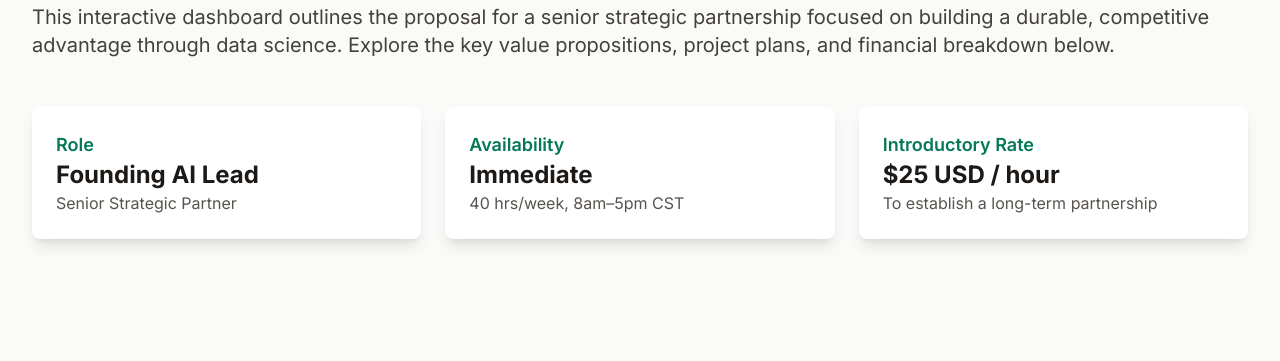
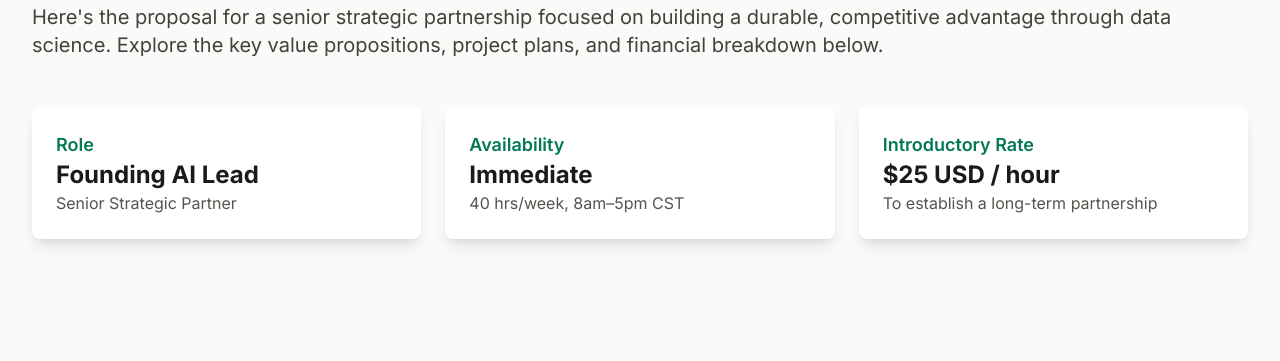
Before and after one commit to NeuralNerd-hsnpr/Founding-AI, a plain HTML site: page index.html in a window 1280 px wide. Shown: the part 277-638 px from the top of the page. Drawn offline with nearby package versions, Linux system fonts and the light colour scheme.

Commit message:
Update index.html

```diff
--- a/index.html
+++ b/index.html
@@ -85,7 +85,7 @@
         <!-- Section: Overview -->
         <section id="overview" class="py-16">
             <h1 class="text-4xl font-bold tracking-tight text-stone-900 sm:text-5xl">Comprehensive Proposal: Founding AI & Data Science Leader</h1>
-            <p class="mt-6 text-xl text-stone-700">This interactive dashboard outlines the proposal for a senior strategic partnership focused on building a durable, competitive advantage through data science. Explore the key value propositions, project plans, and financial breakdown below.</p>
+            <p class="mt-6 text-xl text-stone-700">Here's the proposal for a senior strategic partnership focused on building a durable, competitive advantage through data science. Explore the key value propositions, project plans, and financial breakdown below.</p>
 
             <div class="mt-12 grid grid-cols-1 md:grid-cols-3 gap-6">
                 <div class="bg-white p-6 rounded-lg shadow-lg">
```
